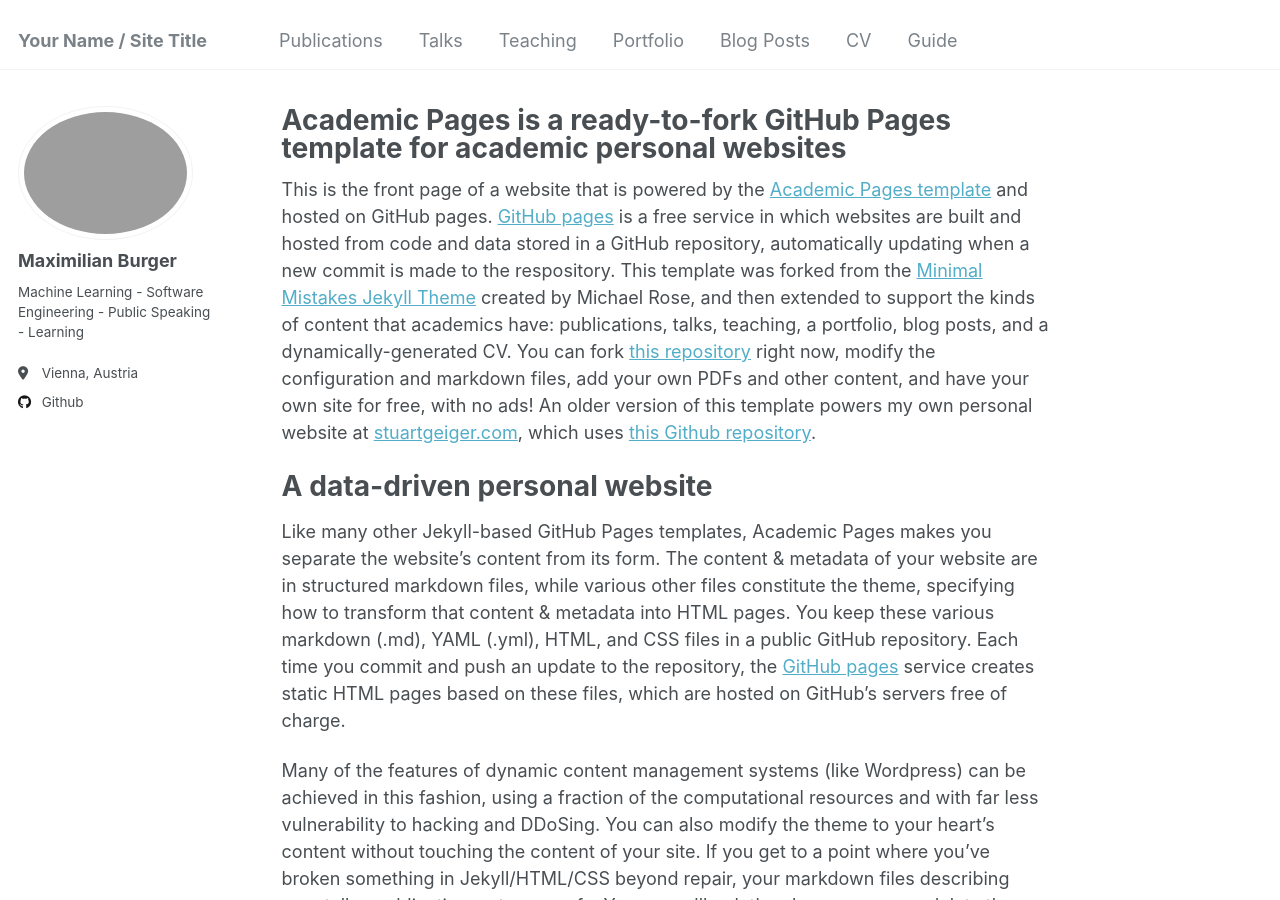
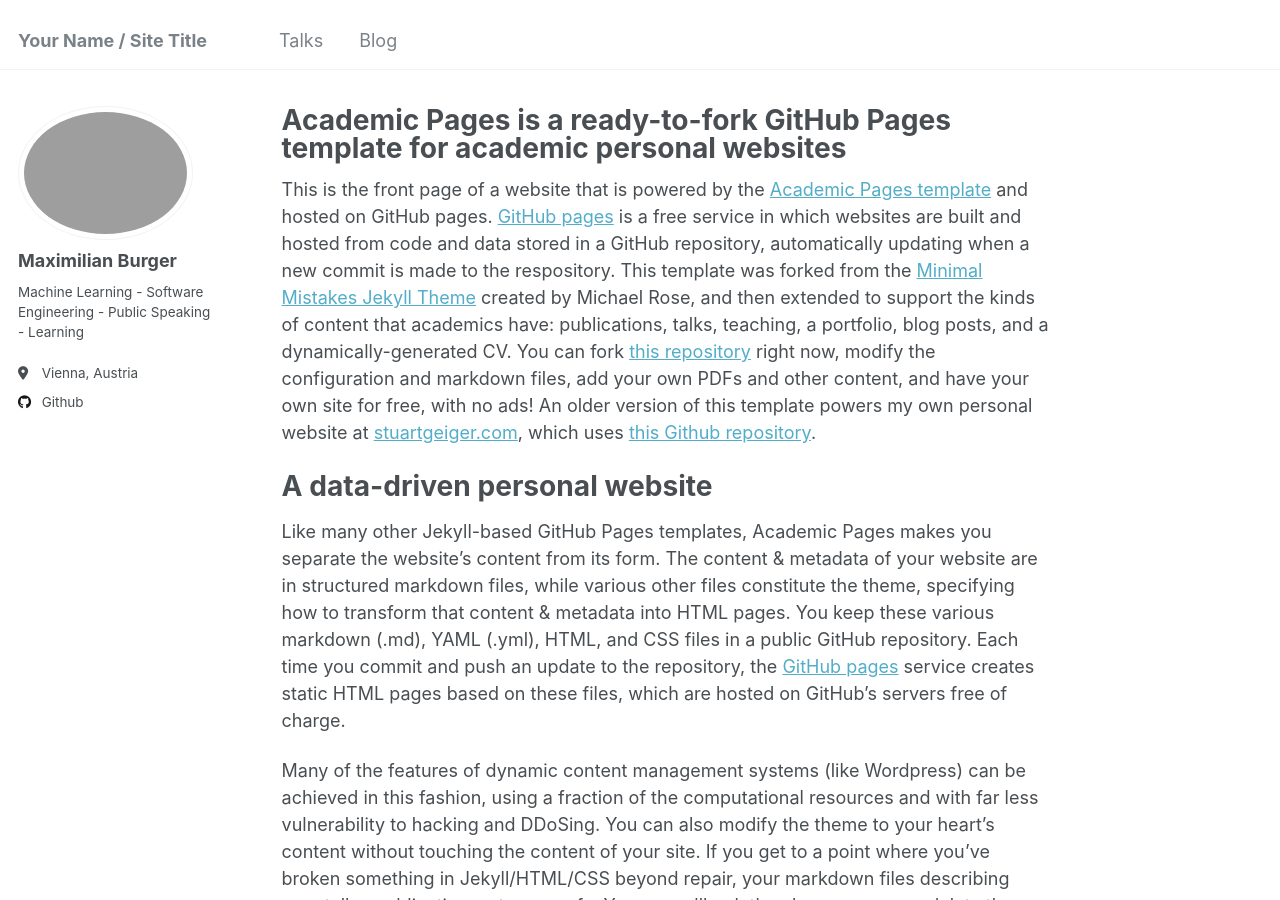
Before and after one commit to mx-mn/mx-mn.github.io, a Jekyll site: the page built from _pages/about.md, in a window 1280 px wide and 900 px high. Built offline with Jekyll 4.4.1, drawn with Linux system fonts in a browser that asks for light colours; part of the change alters nothing that is shown.

Commit message:
Update navigation.yml

```diff
--- a/_data/navigation.yml
+++ b/_data/navigation.yml
@@ -5,23 +5,24 @@
 # prevent it from being included in the site.
 
 main:
-  - title: "Publications"
-    url: /publications/
 
   - title: "Talks"
     url: /talks/
 
-  - title: "Teaching"
-    url: /teaching/
+  #- title: "Teaching"
+  #  url: /teaching/
 
-  - title: "Portfolio"
-    url: /portfolio/
+  #- title: "Portfolio"
+  #  url: /portfolio/
 
-  - title: "Blog Posts"
+  - title: "Blog"
     url: /year-archive/
 
-  - title: "CV"
-    url: /cv/
+  #- title: "CV"
+  #  url: /cv/
 
-  - title: "Guide"
-    url: /markdown/
+  #- title: "Guide"
+  #  url: /markdown/
+
+  #- title: "Publications"
+  #  url: /publications/
```
